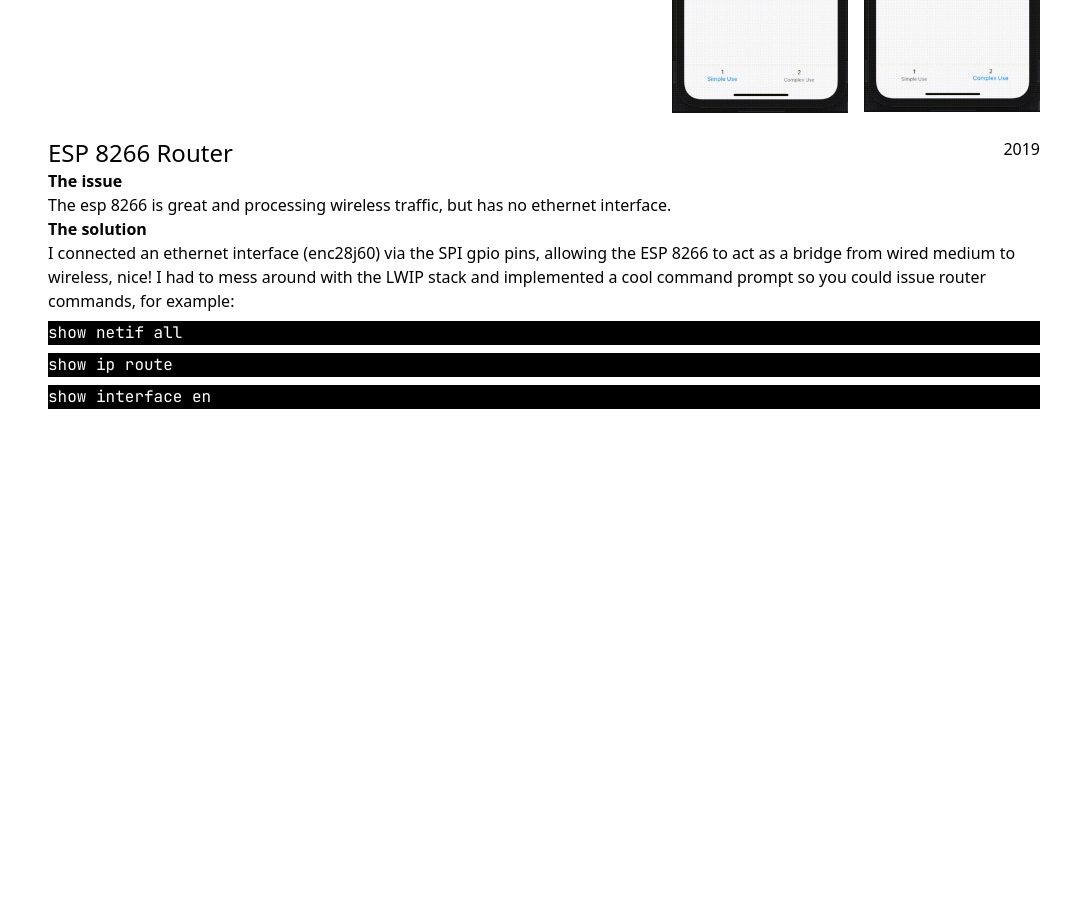
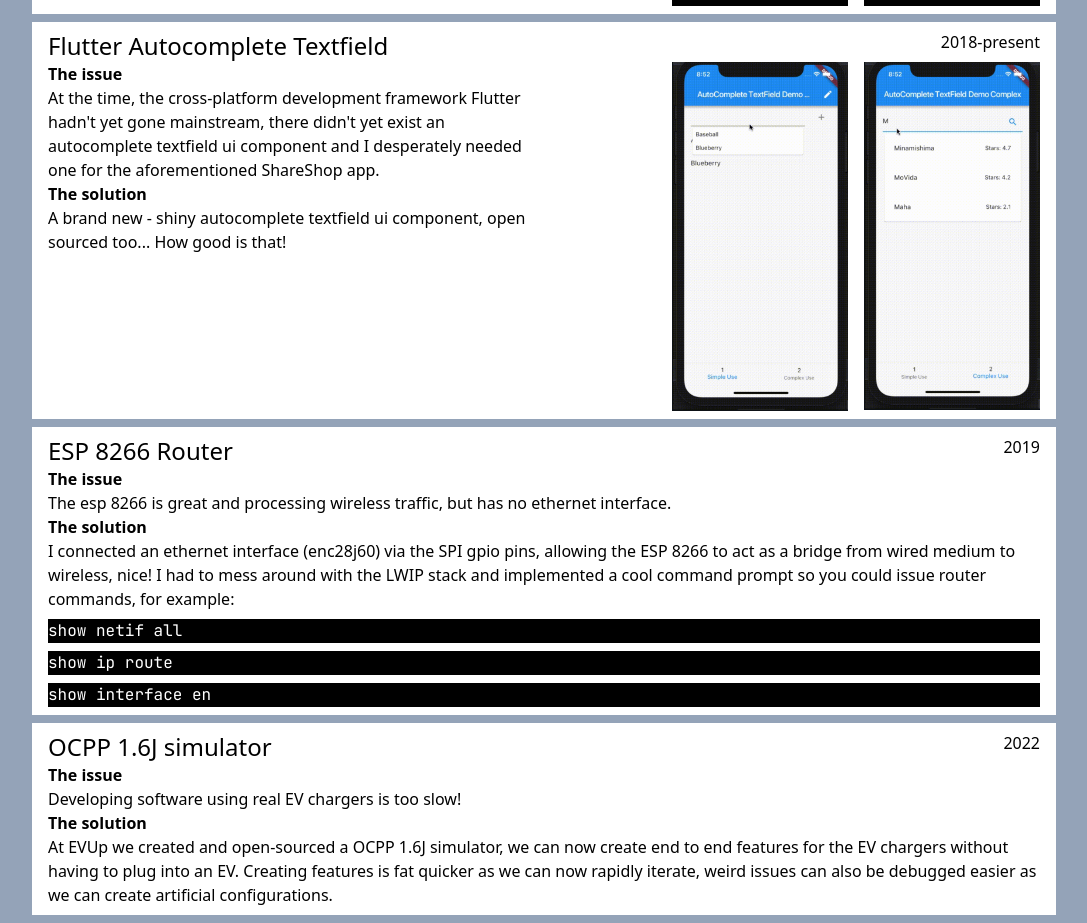
Before and after one commit to felixlucien/felix-blog, a React (Create React App) app in the folder packages/frontend/: page /projects in a window 1280 px wide. Shown: the part 820-1743 px from the top of the page, without its empty margins (96-1183 px from the left). Before the commit the page ends 1237 px from the top, so only its background shows below. Built offline with nearby package versions, Linux system fonts and the light colour scheme; no server answers; a web font is replaced by a local one.

Commit message:
Add OCPP simulator to projects

```diff
--- a/packages/frontend/src/pages/Me.js
+++ b/packages/frontend/src/pages/Me.js
@@ -8,7 +8,7 @@
   return (
     <div className="w-screen md:h-screen bg-slate-400 flex flex-col items-center">
       <Toolbar />
-      <div className="w-4/5 grid grid-cols-3 gap-4 mt-8">
+      <div className="w-4/5 flex flex-col md:grid md:grid-cols-3 gap-4 mt-8">
         <MeCard />
         <ShpeilCard />
         <InterestsCard />
@@ -74,11 +74,11 @@
     <div className="flex flex-col items-center bg-slate-500 p-2 shadow-lg text-white">
       <h1 className="text-2xl">Interests</h1>
       <hr className="border-2 my-2 w-full" />
-      <h1 className="mx-1">
+      <h1 className="mx-1 text-center">
         I like making stuff, sometimes useful, sometimes not, always
         interesting. See <a href="projects">projects</a>.
       </h1>
-      <h1 className="mx-1">
+      <h1 className="mx-1 text-center">
         I'm also interested in how the world works, how we live within it and
         how we can improve our quality of life through the development of
         technology.
--- a/packages/frontend/src/pages/Projects.js
+++ b/packages/frontend/src/pages/Projects.js
@@ -14,7 +14,7 @@
 
 export const ProjectsPage = () => {
   return (
-    <div className="w-screen h-screen bg-slate-400 flex flex-col items-center">
+    <div className="w-screen bg-slate-400 flex flex-col items-center">
       <Toolbar />
       <div className={CARD_STYLE}>
         <div className="mx-2">
@@ -30,7 +30,7 @@
             <h1 className="ml-auto">2018 (early high school)</h1>
           </div>
           <div className="flex flex-col md:flex-row items-center">
-            <div className="w-80">
+            <div className="md:w-80">
               <h1 className="font-bold">The issue</h1>
               <h1>
                 Having to ask people to get things from the shops is a pain in
@@ -46,7 +46,7 @@
               </h1>
             </div>
             <div className="md:ml-auto mt-2 md:mt-0">
-              <div className="flex flex-col md:flex-row gap-4">
+              <div className="grid grid-cols-2 md:flex-row gap-4">
                 <img className="w-44" src={shareshopLogin} />
                 <img className="w-44" src={shareshopQuickstart} />
                 <img className="w-44" src={shareshopLists} />
@@ -77,14 +77,16 @@
                 sourced too... How good is that!
               </h1>
             </div>
-            <div className="md:ml-auto flex flex-col md:flex-row gap-4 mt-2 items-center">
-              <img className="w-44" src={autocompleteSimple} />
-              <img className="w-44" src={autocompleteComplex} />
+            <div className="md:ml-auto mt-2 md:mt-0">
+              <div className="grid grid-cols-2 md:flex-row gap-4">
+                <img className="w-44" src={autocompleteSimple} />
+                <img className="w-44" src={autocompleteComplex} />
+              </div>
             </div>
           </div>
         </div>
       </div>
-      <div className={`${CARD_STYLE} mb-2`}>
+      <div className={CARD_STYLE}>
         <div className="mx-2">
           <div className="flex flex-row">
             <h1 className="text-2xl">ESP 8266 Router</h1>
@@ -114,6 +116,28 @@
           </div>
         </div>
       </div>
+      <div className={`${CARD_STYLE} mb-2`}>
+        <div className="mx-2">
+          <div className="flex flex-row">
+            <h1 className="text-2xl">OCPP 1.6J simulator</h1>
+            <h1 className="ml-auto">2022</h1>
+          </div>
+          <div className="flex flex-row">
+            <div>
+              <h1 className="font-bold">The issue</h1>
+              <h1>Developing software using real EV chargers is too slow!</h1>
+              <h1 className="font-bold">The solution</h1>
+              <h1>
+                At EVUp we created and open-sourced a OCPP 1.6J simulator, we
+                can now create end to end features for the EV chargers without
+                having to plug into an EV. Creating features is fat quicker as
+                we can now rapidly iterate, weird issues can also be debugged
+                easier as we can create artificial configurations.
+              </h1>
+            </div>
+          </div>
+        </div>
+      </div>
     </div>
   );
 };
```
